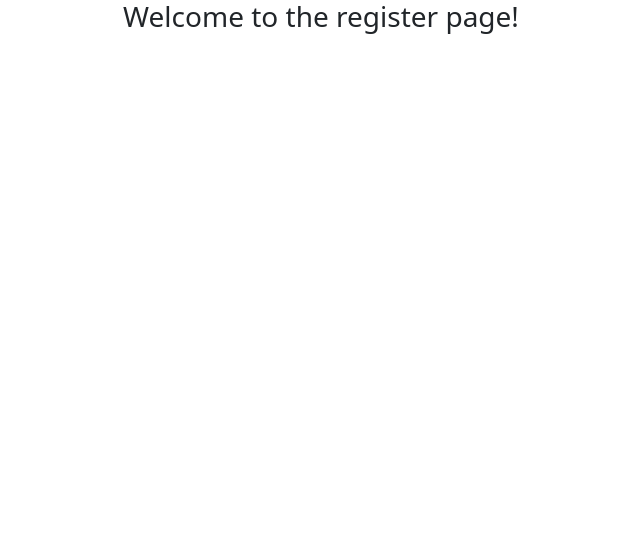
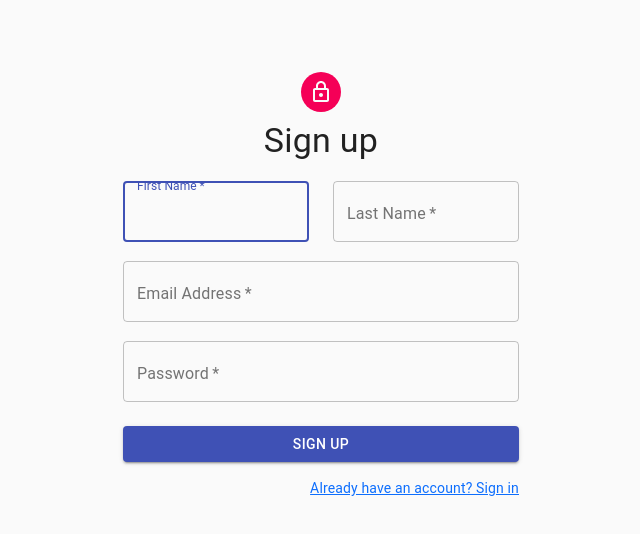
Before and after one commit to NaskoIT/Scheduler, a React (Create React App) app in the folder client/: page /register in a window 1280 px wide. Shown: the top 534 px of the page, without its empty margins (319-959 px from the left). Built offline with nearby package versions, Linux system fonts and the light colour scheme.

Commit message:
Project setup, register, login and Header components

```diff
--- a/client/src/pages/register/register.jsx
+++ b/client/src/pages/register/register.jsx
@@ -1,8 +1,118 @@
-import React, { Component } from 'react';
-import './register.css'
+import React from 'react';
+import Avatar from '@material-ui/core/Avatar';
+import Button from '@material-ui/core/Button';
+import CssBaseline from '@material-ui/core/CssBaseline';
+import TextField from '@material-ui/core/TextField';
+import FormControlLabel from '@material-ui/core/FormControlLabel';
+import Checkbox from '@material-ui/core/Checkbox';
+import { Link } from 'react-router-dom';
+import Grid from '@material-ui/core/Grid';
+import Box from '@material-ui/core/Box';
+import LockOutlinedIcon from '@material-ui/icons/LockOutlined';
+import Typography from '@material-ui/core/Typography';
+import { makeStyles } from '@material-ui/core/styles';
+import Container from '@material-ui/core/Container';
 
-function Register() {
-    return (<h3>Welcome to the register page!</h3>)
+const useStyles = makeStyles((theme) => ({
+  paper: {
+    marginTop: theme.spacing(8),
+    display: 'flex',
+    flexDirection: 'column',
+    alignItems: 'center',
+  },
+  avatar: {
+    margin: theme.spacing(1),
+    backgroundColor: theme.palette.secondary.main,
+  },
+  form: {
+    width: '100%',
+    marginTop: theme.spacing(3),
+  },
+  submit: {
+    margin: theme.spacing(3, 0, 2),
+  },
+}));
+
+export default function SignUp() {
+  const classes = useStyles();
+
+  return (
+    <Container component="main" maxWidth="xs">
+      <CssBaseline />
+      <div className={classes.paper}>
+        <Avatar className={classes.avatar}>
+          <LockOutlinedIcon />
+        </Avatar>
+        <Typography component="h1" variant="h4">
+          Sign up
+        </Typography>
+        <form className={classes.form}>
+          <Grid container spacing={3}>
+            <Grid item xs={12} sm={6}>
+              <TextField
+                autoComplete="firstName"
+                name="firstName"
+                variant="outlined"
+                required
+                fullWidth
+                id="firstName"
+                label="First Name"
+                autoFocus
+              />
+            </Grid>
+            <Grid item xs={12} sm={6}>
+              <TextField
+                variant="outlined"
+                required
+                fullWidth
+                id="lastName"
+                label="Last Name"
+                name="lastName"
+                autoComplete="lastName"
+              />
+            </Grid>
+            <Grid item xs={12}>
+              <TextField
+                variant="outlined"
+                required
+                fullWidth
+                id="email"
+                label="Email Address"
+                name="email"
+                autoComplete="email"
+              />
+            </Grid>
+            <Grid item xs={12}>
+              <TextField
+                variant="outlined"
+                required
+                fullWidth
+                name="password"
+                label="Password"
+                type="password"
+                id="password"
+                autoComplete="current-password"
+              />
+            </Grid>
+          </Grid>
+          <Button
+            type="submit"
+            fullWidth
+            variant="contained"
+            color="primary"
+            className={classes.submit}
+          >
+            Sign Up
+          </Button>
+          <Grid container justify="flex-end">
+            <Grid item>
+              <Link to="/login" variant="body2">
+                Already have an account? Sign in
+              </Link>
+            </Grid>
+          </Grid>
+        </form>
+      </div>
+    </Container>
+  );
 }
-
-export default Register
```
